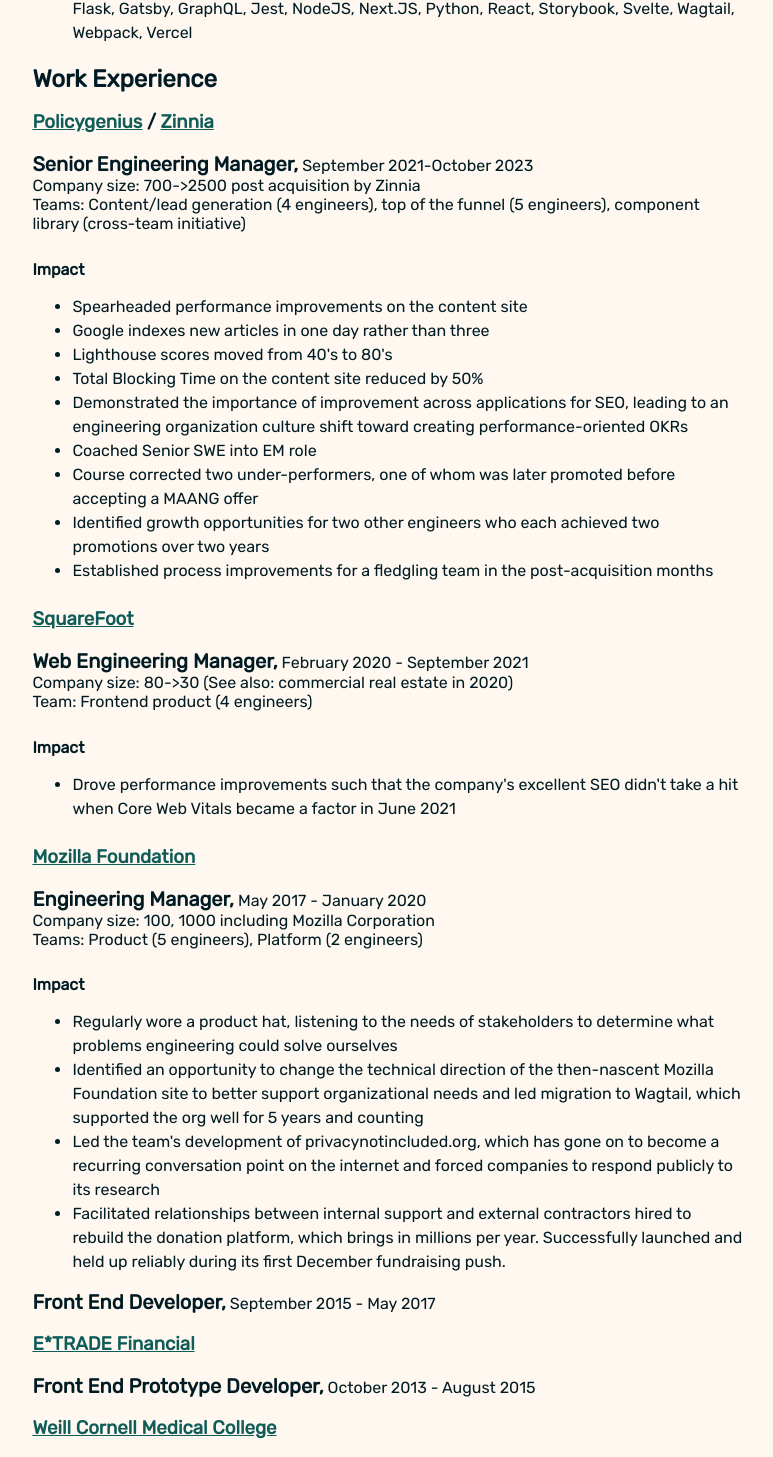
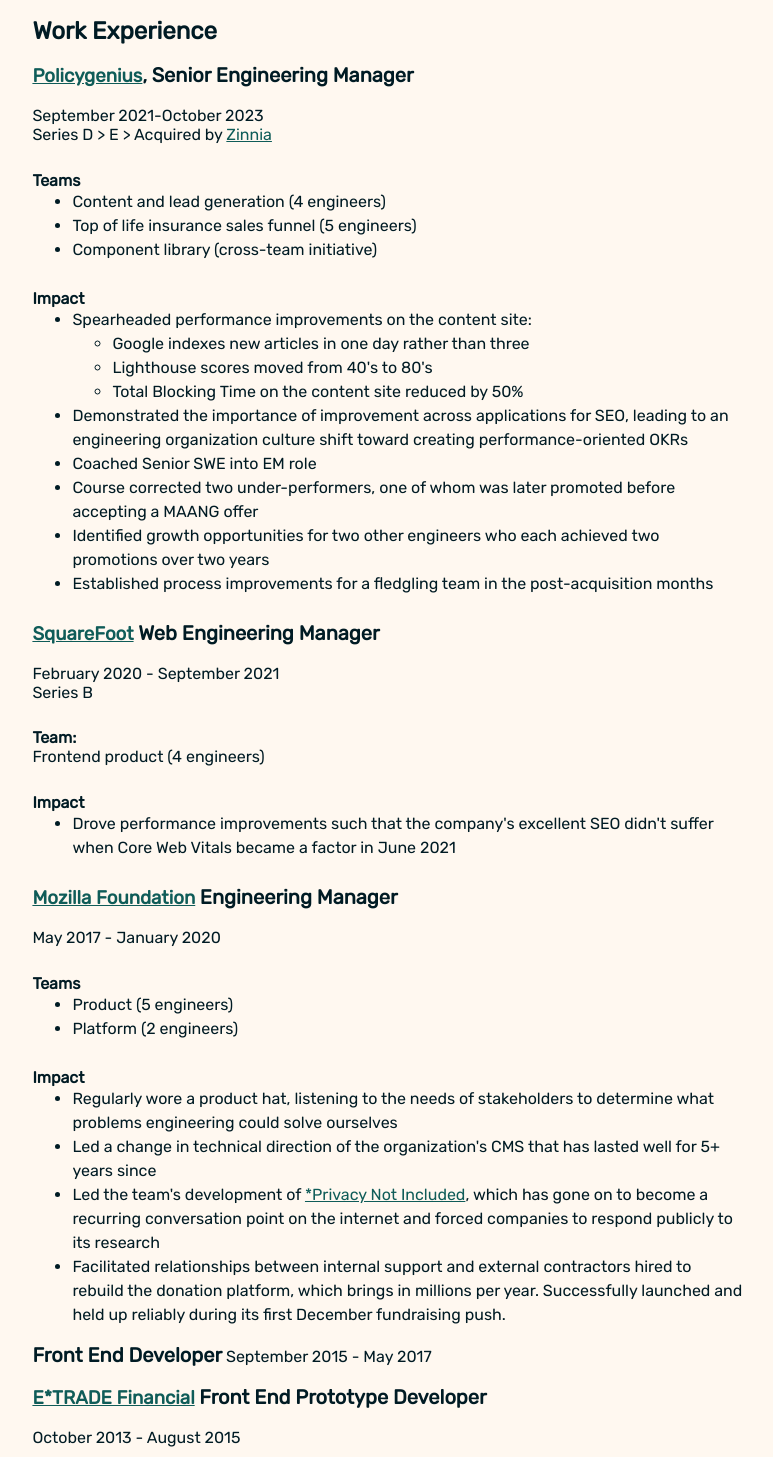
Before and after one commit to alanmoo/alanmoo-svelte, a SvelteKit app: page /resume/update in a window 1280 px wide. Shown: the part 498-1955 px from the top of the page, without its empty margins (252-1025 px from the left). Built offline with nearby package versions, Linux system fonts and the light colour scheme.

Commit message:
Cleaner resume

```diff
--- a/src/routes/resume/update/+page.svelte
+++ b/src/routes/resume/update/+page.svelte
@@ -45,13 +45,12 @@
 		<!-- <h3>Objective</h3>
     <p>To lead an engaged, productive, communicative team that outputs high quality projects and works together to help one another improve their skills while building the future.</p> -->
 		<section>
-			<h2>Skills/Experience</h2>
 			<ul class="skills">
 				<li>
 					<span id="managementTime">{managementTime}</span> of engineering leadership
 				</li>
 				<li><span id="industryTime">{industryTime}</span> of industry experience</li>
-				<li>Focused on solving problems for the business over simply addressing symptoms</li>
+				<li>Focused on leading teams to solve problems for the business via generative culture</li>
 				<li>Vision crafting, OKR setting, building alignment</li>
 				<li>
 					AWS, BuildKite, CI/CD, Contentful, Core Web Vitals, CSS, Cypress, Datadog, Django, Docker,
@@ -64,22 +63,31 @@
 			<h2>Work Experience</h2>
 			<div class="resume_item">
 				<h3 class="organization" id="Policygenius">
-					<a href="https://www.policygenius.com">Policygenius</a> /
-					<a href="https://zinnia.com">Zinnia</a>
+					<a href="https://www.policygenius.com">Policygenius</a>,
+					<span class="job_title">Senior Engineering Manager</span>
 				</h3>
-				<h4 class="job_title">Senior Engineering Manager</h4>
 				<span class="role_dates">September 2021-October 2023</span>
-				<div>Company size: 700->2500 post acquisition by Zinnia</div>
-				<div>
-					Teams: Content/lead generation (4 engineers), top of the funnel (5 engineers), component
-					library (cross-team initiative)
+				<div class="company_size">
+					Series D > E > Acquired by <a href="https://zinnia.com">Zinnia</a>
+				</div>
+				<div class="team_size">
+					<h5>Teams</h5>
+					<ul>
+						<li>Content and lead generation (4 engineers)</li>
+						<li>Top of life insurance sales funnel (5 engineers)</li>
+						<li>Component library (cross-team initiative)</li>
+					</ul>
 				</div>
 				<h5>Impact</h5>
 				<ul>
-					<li>Spearheaded performance improvements on the content site</li>
-					<li>Google indexes new articles in one day rather than three</li>
-					<li>Lighthouse scores moved from 40's to 80's</li>
-					<li>Total Blocking Time on the content site reduced by 50%</li>
+					<li>
+						Spearheaded performance improvements on the content site:
+						<ul>
+							<li>Google indexes new articles in one day rather than three</li>
+							<li>Lighthouse scores moved from 40's to 80's</li>
+							<li>Total Blocking Time on the content site reduced by 50%</li>
+						</ul>
+					</li>
 					<li>
 						Demonstrated the importance of improvement across applications for SEO, leading to an
 						engineering organization culture shift toward creating performance-oriented OKRs
@@ -101,27 +109,35 @@
 			<div class="resume_item">
 				<h3 class="organization" id="SquareFoot">
 					<a href="https://squarefoot.com">SquareFoot</a>
+					<span class="job_title">Web Engineering Manager</span>
 				</h3>
-				<h4 class="job_title">Web Engineering Manager</h4>
 				<span class="role_dates">February 2020 - September 2021</span>
-				<div>Company size: 80->30 (See also: commercial real estate in 2020)</div>
-				<div>Team: Frontend product (4 engineers)</div>
+				<div class="company_size">Series B</div>
+				<div class="team_size">
+					<h5>Team:</h5>
+					Frontend product (4 engineers)
+				</div>
 				<h5>Impact</h5>
 				<ul>
 					<li>
-						Drove performance improvements such that the company's excellent SEO didn't take a hit
-						when Core Web Vitals became a factor in June 2021
+						Drove performance improvements such that the company's excellent SEO didn't suffer when
+						Core Web Vitals became a factor in June 2021
 					</li>
 				</ul>
 			</div>
 			<div class="resume_item">
 				<h3 class="organization" id="Mozilla Foundation">
 					<a href="https://foundation.mozilla.org">Mozilla Foundation</a>
+					<span class="job_title">Engineering Manager</span>
 				</h3>
-				<h4 class="job_title">Engineering Manager</h4>
 				<span class="role_dates">May 2017 - January 2020</span>
-				<div>Company size: 100, 1000 including Mozilla Corporation</div>
-				<div>Teams: Product (5 engineers), Platform (2 engineers)</div>
+				<div class="team_size">
+					<h5>Teams</h5>
+					<ul>
+						<li>Product (5 engineers)</li>
+						<li>Platform (2 engineers)</li>
+					</ul>
+				</div>
 				<h5>Impact</h5>
 				<ul>
 					<li>
@@ -129,14 +145,14 @@
 						problems engineering could solve ourselves
 					</li>
 					<li>
-						Identified an opportunity to change the technical direction of the then-nascent Mozilla
-						Foundation site to better support organizational needs and led migration to Wagtail,
-						which supported the org well for 5 years and counting
+						Led a change in technical direction of the organization's CMS that has lasted well for
+						5+ years since
 					</li>
 					<li>
-						Led the team's development of privacynotincluded.org, which has gone on to become a
-						recurring conversation point on the internet and forced companies to respond publicly to
-						its research
+						Led the team's development of <a href="https://privacynotincluded.org" target="_blank"
+							>*Privacy Not Included</a
+						>, which has gone on to become a recurring conversation point on the internet and forced
+						companies to respond publicly to its research
 					</li>
 					<li>
 						Facilitated relationships between internal support and external contractors hired to
@@ -144,7 +160,7 @@
 						and held up reliably during its first December fundraising push.
 					</li>
 				</ul>
-				<h4 class="job_title">Front End Developer</h4>
+				<h3 class="job_title">Front End Developer</h3>
 				<span class="role_dates">September 2015 - May 2017</span>
 				<!-- <p>
         Upon joining the team, I started working on the existing Webmaker Android app, a web-based app in a native wrapper that existed to empower users to create content on the web, instead of just consuming it. I also helped to create a UI framework for use across our web properties, and built out/enhanced a number of other sites like science.mozilla.org, foundation.mozilla.org, and the initial back-end work for mozillapulse.org as I learned Django.
@@ -153,9 +169,9 @@
 			<div class="resume_item">
 				<h3 class="organization" id="E*Trade Financial">
 					<a href="https://etrade.com">E*TRADE Financial</a>
+					<span class="job_title">Front End Prototype Developer</span>
 				</h3>
-				<h4 class="job_title">Front End Prototype Developer</h4>
-				<span class="organization">October 2013 - August 2015</span>
+				<span class="role_dates">October 2013 - August 2015</span>
 				<!-- <p>
         In this role I:
         <ul>
@@ -170,19 +186,9 @@
 			<div class="resume_item hide-print">
 				<h3 class="organization">
 					<a href="https://weill.cornell.edu/">Weill Cornell Medical College</a>
+					<span class="job_title">UI Designer/Developer</span>
 				</h3>
-				<h4 class="job_title">UI Designer/Developer</h4>
 				<span class="role_dates">February 2012 - October 2013</span>
-				<ul>
-					<!-- <li>Develop responsive Drupal theme for new base distribution, including a new responsive navigation pattern</li> -->
-					<!-- <li>Add front end functionality to existing internal applications</li>
-        <li>Played a strong role in the design process with guidance from art director</li>
-        <li>Implemented designs by others in code to a high level of detail</li>
-        <!-- <li>Skin various internal and 3rd party web applications</li> -->
-					<!-- <li>Develop coding standards for the web design team</li>
-        <li>Wrote CSS with support back to IE7 and Firefox 3.6</li>
-        <!-- <li>Comment code so that future developers understand it</li> -->
-				</ul>
 			</div>
 			<!-- <div class="resume_item">
       <h3 class="job_title">Desktop Support Assistant</h3>
@@ -398,15 +404,20 @@
 		display: inline;
 		font-size: 20px;
 	}
-	.job_title::after {
-		content: ',';
-	}
+
 	.organization {
 		position: sticky;
 		top: 0;
 		background-color: var(--background-color);
 		padding: 0.5em 0;
 		margin: 0.5em 0;
+		/* float: left; */
+	}
+	.role_dates {
+		/* float: right; */
+	}
+	.team_size {
+		/* clear: both; */
 	}
 
 	section > h2 {
@@ -416,6 +427,9 @@
 		font-size: 1em;
 		font-weight: bold;
 		margin-bottom: 0;
+	}
+	ul {
+		margin-top: 0em;
 	}
 
 	@media print {
```
